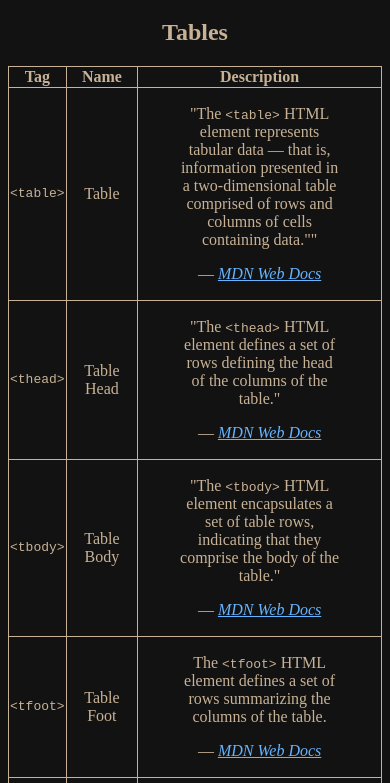
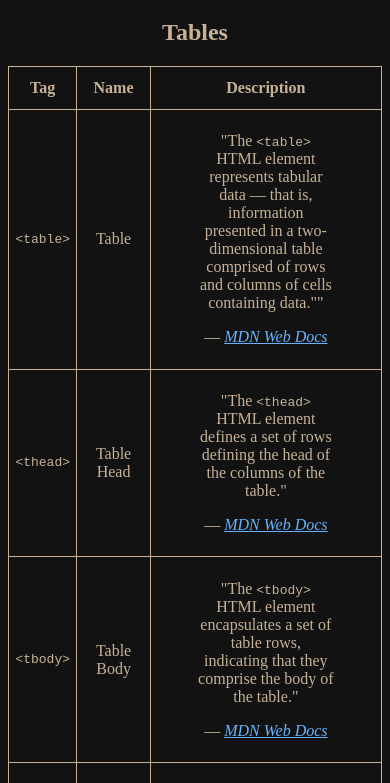
Before and after one commit to JeremyRecker/WebDev, a plain HTML site: page WebDev/Cheatsheet/index.html in a window 390 px wide. Shown: the part 61-844 px from the top of the page. Drawn offline with Linux system fonts and the light colour scheme.

Commit message:
improved responsiveness

```diff
--- a/WebDev/Cheatsheet/index.html
+++ b/WebDev/Cheatsheet/index.html
@@ -51,8 +51,8 @@
                         <td>
                             <blockquote>
                                 <p>
-                                    "The <span class="code">&lt;table&gt;</span> HTML element represents tabular data — that is,<br>
-                                    information presented in a two-dimensional table<br>
+                                    "The <span class="code">&lt;table&gt;</span> HTML element represents tabular data — that is,
+                                    information presented in a two-dimensional table
                                     comprised of rows and columns of cells containing data.""</p>
 
                                 <footer>
--- a/WebDev/Cheatsheet/styles.css
+++ b/WebDev/Cheatsheet/styles.css
@@ -7,8 +7,11 @@ body {
 .code {
     font-family: monospace;
 }
-h1 {
 
+
+table {
+    max-width: 1200px;
+    width: 100%
 }
 
 table, td, th {
@@ -18,11 +21,23 @@ table, td, th {
     margin: auto;
 
 }
- th {
+
+@media (max-width: 600px) {
+    td, th {
+        padding: 0.4rem;
+    }
+}
+
+
+th, th {
+    padding: 0.75rem;
+}
+
+th {
     text-align: center;
  }
 
- a:link {
+a:link {
     color: #66b3ff;
 }
 
```
